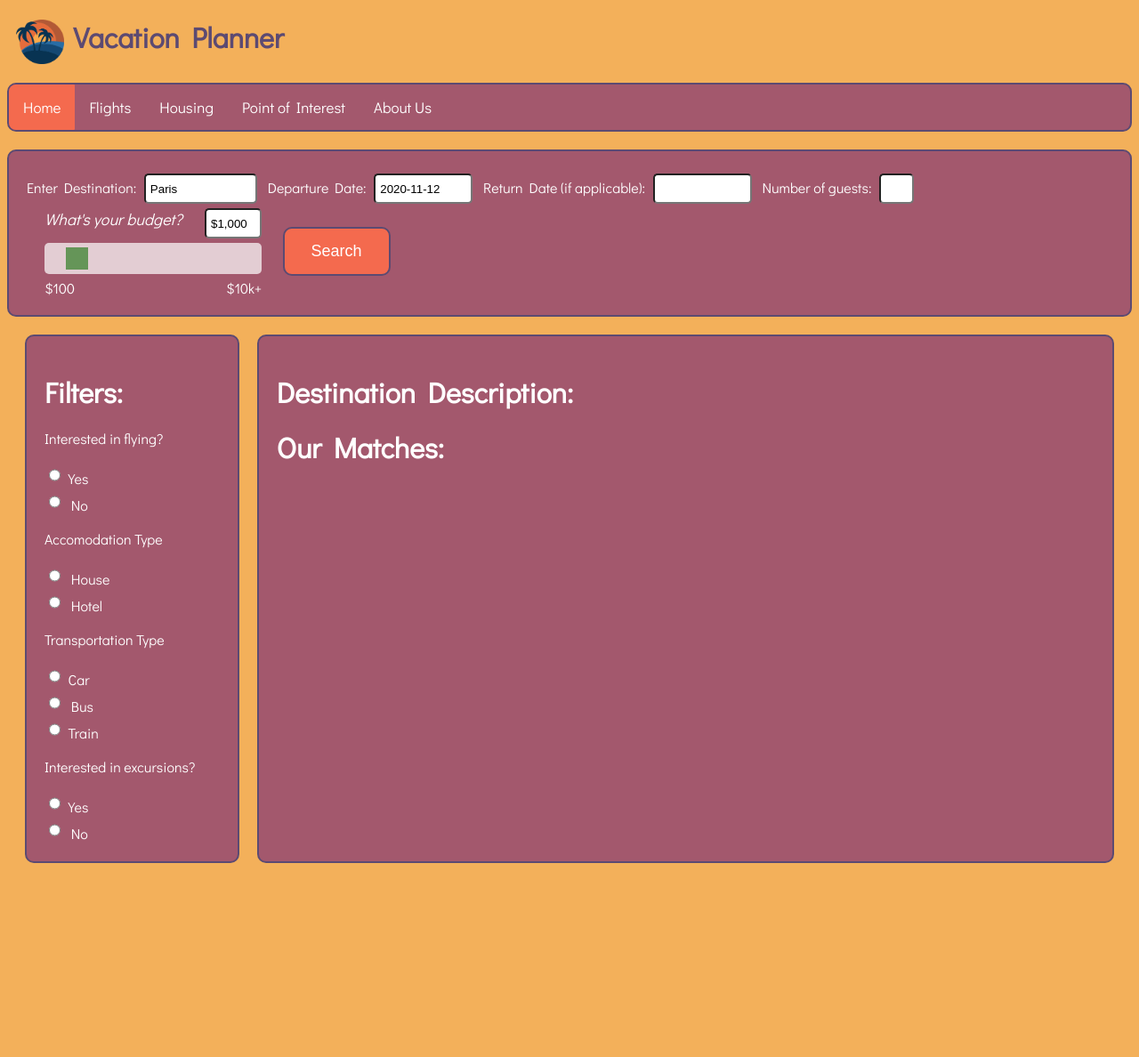
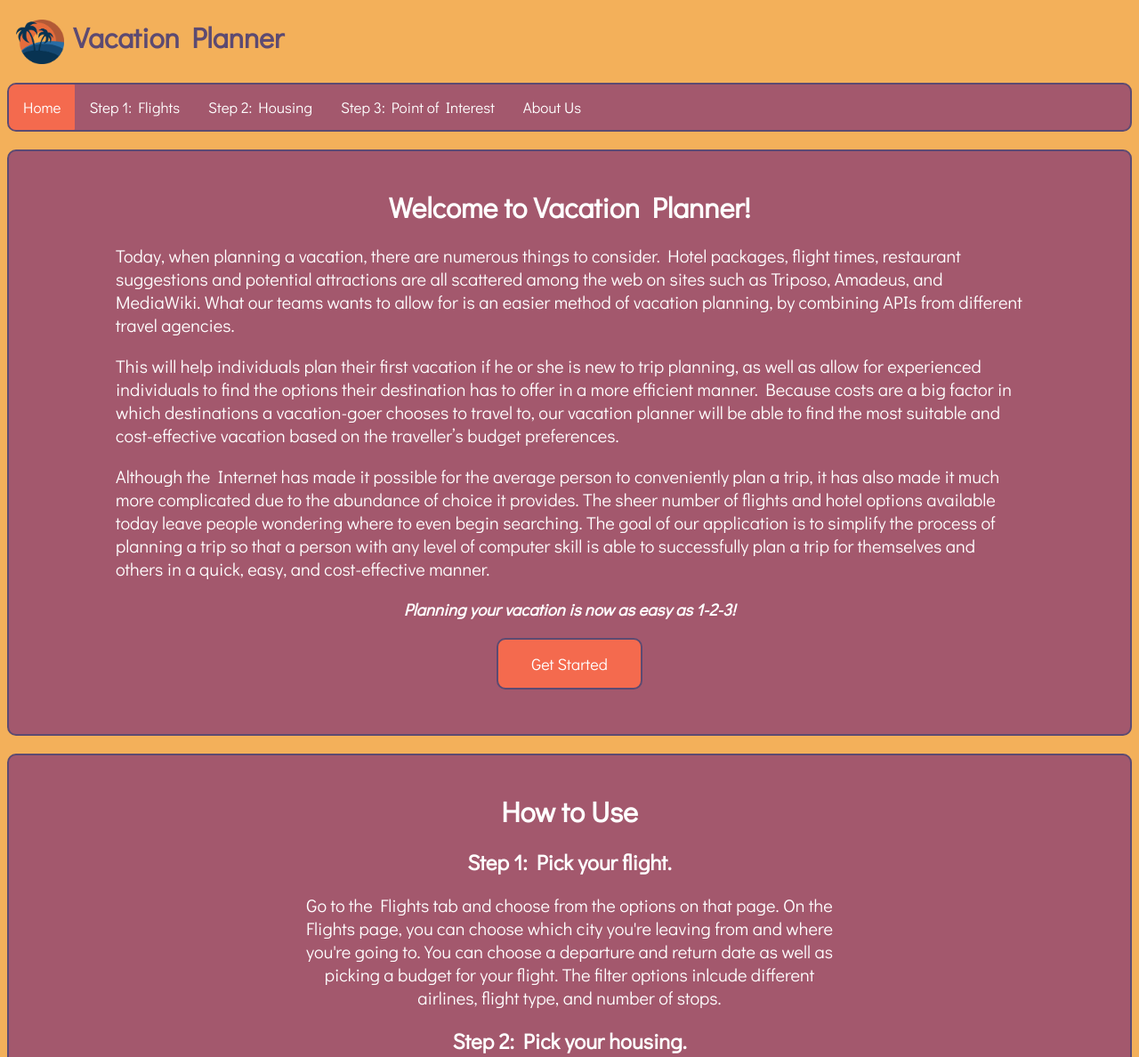
Before and after one commit to altamashali/vacation-planner, a plain HTML site: page index.html in a window 1280 px wide. Shown: the top 1188 px of the page at 89% size. Before the commit the page ends 978 px from the top, so only its background shows below. Drawn offline with nearby package versions, Linux system fonts and the light colour scheme.

Commit message:
Workday - 11/11/2020

```diff
--- a/css/style.css
+++ b/css/style.css
@@ -178,3 +178,20 @@ input {
 .column {
   flex: 50%;
 }
+
+div.container1 {
+  align-self:center;
+  margin: auto;
+  padding: 10px;
+  text-align: center;
+  color: white;
+}
+
+div.container2 {
+  padding: 25px;
+  text-align: left;
+}
+
+html {
+  scroll-behavior: smooth;
+}
--- a/index.html
+++ b/index.html
@@ -18,77 +18,64 @@
     <h1 id="header"><img id="logo" src="./images/logo.png" />Vacation Planner</h1>
     <div class="topnav">
         <a class="active" href="#home">Home</a>
-        <a href="./pages/flight.html">Flights</a>
-        <a href="./pages/housing.html">Housing</a>
-<!--         <a href="./pages/commuting.html">Commuting</a>
+        <a href="./pages/flight.html">Step 1: Flights</a>
+        <a href="./pages/housing.html">Step 2: Housing</a>
+        <a href="./pages/poi.html">Step 3: Point of Interest</a>
+        <a href="./pages/about.html">About Us</a>
+        <!--         <a href="./pages/commuting.html">Commuting</a>
         <a href="./pages/attractions.html">Attractions</a>
         <a href="./pages/restaurants.html">Restaurants</a> -->
-        <a href="./pages/poi.html">Point of Interest</a>
-        <a href="./pages/about.html">About Us</a>
+
       </div>
 
     <div class = "selection-pane">
-        <form>
-            <label for="destination">Enter Destination:</label>
-            <input type="text" id="destination" size="12px" name="destination" value="Paris">
-            <label for="departure">Departure Date:</label>
-            <input type="text" id="from" size="10px" name="departure">
-            <label for="Return">Return Date (if applicable):</label>
-            <input type="text" id="to" size="10px" name="arrival">
-            <label for="guests">Number of guests:</label>
-            <input type="text" id="guests" size="1px" name="guests">
+        <h1 style="text-align: center;">Welcome to Vacation Planner!</h1>
+        <p style="margin-left: 100px; margin-right: 100px; font-size: 20px;" >
+            Today, when planning a vacation, there are numerous things to consider. Hotel packages,
+            flight times, restaurant suggestions and potential attractions are all scattered among the web on
+            sites such as Triposo, Amadeus, and MediaWiki. What our teams wants to allow for is
+            an easier method of vacation planning, by combining APIs from different travel agencies.
+        </p>
+        <p style="margin-left: 100px; margin-right: 100px; font-size: 20px;">
+            This will help individuals plan their first vacation if he or she is new to trip planning, as well as
+            allow for experienced individuals to find the options their destination has to offer in a more
+            efficient manner. Because costs are a big factor in which destinations a vacation-goer chooses
+            to travel to, our vacation planner will be able to find the most suitable and cost-effective vacation
+            based on the traveller’s budget preferences.
+        </p>
+        <p style="margin-left: 100px; margin-right: 100px; font-size: 20px;">
+            Although the Internet has made it possible for the average person to conveniently plan a trip, it
+            has also made it much more complicated due to the abundance of choice it provides. The sheer
+            number of flights and hotel options available today leave people wondering where to even begin
+            searching. The goal of our application is to simplify the process of planning a trip so that a
+            person with any level of computer skill is able to successfully plan a trip for themselves and
+            others in a quick, easy, and cost-effective manner.
+        </p>
+        <h3 style="text-align: center;"><i>Planning your vacation is now as easy as 1-2-3!</i></h3>
+        <a class="search-button" href="#how-to-use-2" style="width: 100px; text-decoration: none; margin-bottom: 30px; display: block; margin-left: auto; margin-right: auto;">Get Started</a>
+         <!--   <img src="./images/logo-alternate.png" style="width:300px; display: block; margin-top: 20px; margin-bottom: 20px; margin-left: auto; margin-right: auto;"> -->
+    </div>
 
-            <div class="slidecontainer">
-                <label for="myRange" id="budget_slider_title"><i>What's your budget?</i>
-                    <input type="text" min="100" max="10000" value="$1,000" id="budget">
-                </label>
-                <input type="range" min="100" max="10000" value="1000" class="slider" id="myRange">
-                <label id="budgetMin">$100</label>
-                <label id="budgetMax">$10k+</label>
-            </div>
-            <button class="search-button" onclick="test()" type="button">Search</button>
+    <p id="how-to-use-2" style="line-height: 10px;"></p>
 
-        </form>
+    <div class = "selection-pane" id="how-to-use">
+        <h1 style="margin-left: 100px; margin-right: 100px; text-align: center;">How to Use</h1>
+        <h2 style="margin-left: 100px; margin-right: 100px; text-align: center;">Step 1: Pick your flight.</h2>
+            <p style="margin-left: 300px; margin-right: 300px; font-size: 20px; text-align: center;">Go to the Flights tab and choose from the options on that page. On the Flights page, you can choose which city you're
+            leaving from and where you're going to. You can choose a departure and return date as well as picking a budget for your flight.
+            The filter options inlcude different airlines, flight type, and number of stops.</p>
+        <h2 style="margin-left: 100px; margin-right: 100px; text-align: center;">Step 2: Pick your housing.</h2>
+            <p style="margin-left: 300px; margin-right: 300px; font-size: 20px; text-align: center;">Go to the Housing tab and choose from the options on that page. On the Housing page, you can enter the city are visiting, the check in/out dates, and
+                pick a budget. The filter options include number of guests, number of rooms, max distance from your current location, and the ratings of the hotels.</p>
+        <h2 style="margin-left: 100px; margin-right: 100px; text-align: center;">Step 3: Pick your points of interest.</h2>
+            <p style="margin-left: 300px; margin-right: 300px; font-size: 20px; text-align: center;">Go to the Point of Interest tab and choose from the options on that page. The filter options include
+                picking a destination, restaurant, attraction, and transportation.
+            </p>
+            <img src="./images/logo-alternate.png" style="width:300px; display: block; margin-top: 20px; margin-bottom: 20px; margin-left: auto; margin-right: auto;">
 
     </div>
 
-    <table class="details-table">
-        <tr>
-            <td class = "pane-left selection-pane">
-                <h1>Filters:</h1>
-                <p>Interested in flying?</p>
-                <input type="radio" id="yes" name="option" value="yes">
-                <label for="yes">Yes</label><br>
-                <input type="radio" id="no" name="option" value="no">
-                <label for="no">No</label><br>
 
-                <p>Accomodation Type</p>
-                <input type="radio" id="house" name="accomodation" value="house">
-                <label for="house">House</label><br>
-                <input type="radio" id="hotel" name="accomodation" value="hotel">
-                <label for="hotel">Hotel</label><br>
-
-                <p>Transportation Type</p>
-                <input type="radio" id="car" name="transportation" value="car">
-                <label for="car">Car</label><br>
-                <input type="radio" id="bus" name="transportation" value="bus">
-                <label for="bus">Bus</label><br>
-                <input type="radio" id="train" name="transportation" value="train">
-                <label for="train">Train</label><br>
-
-                <p>Interested in excursions?</p>
-                <input type="radio" id="yes-excursion" name="option-excursion" value="yes-excursion">
-                <label for="yes-excursion">Yes</label><br>
-                <input type="radio" id="no-excursion" name="option-excursion" value="no-excursion">
-                <label for="no-excursion">No</label><br>
-
-            </td>
-            <td class = "pane-right selection-pane">
-                <h1>Destination Description:</h1>
-                <h1>Our Matches:</h1>
-            </td>
-        </tr>
-    </table>
 
 
 
```
Also changed, not shown: pages/about.html (+44 -28 lines), pages/flight.html (+3 -3 lines), pages/housing.html (+3 -3 lines), pages/poi.html (+3 -3 lines), images/logo-alternate.png (added).
